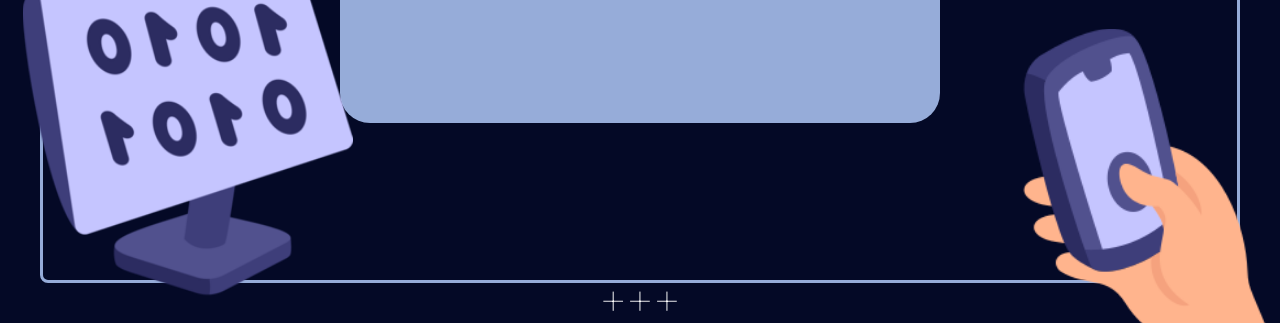
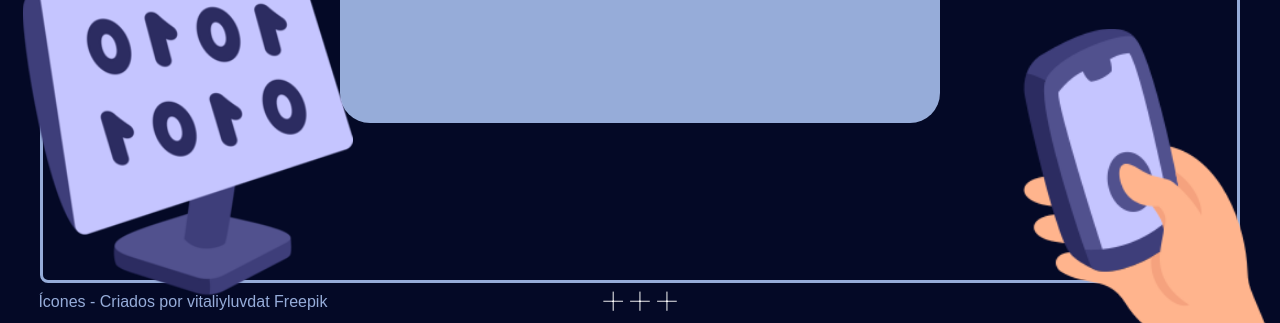
Before and after one commit to Anna-Pitzer/Quiz, a plain HTML site: page final.html in a window 1280 px wide. Shown: the part 477-800 px from the top of the page. Drawn offline with Linux system fonts and the light colour scheme.

Commit message:
creditos

```diff
--- a/final.html
+++ b/final.html
@@ -26,6 +26,9 @@
         <img src="src/assets/img/launch_10527959.png" alt="rocket-image" class="img2">
         <img src="src/assets/img/biometric_10528106.png" alt="cellphone-image" class="img3">
     </main>
+    <footer>
+        <p><a href="https://br.freepik.com/autor/vitaliyluvdat/icones">Ícones - Criados por vitaliyluvdat Freepik</a></p>
+    </footer>
 
     <script src="src/js/final.js"></script>
 </body>
--- a/src/assets/css/final.css
+++ b/src/assets/css/final.css
@@ -154,6 +154,21 @@ h2 {
     border: 2px dashed var(--color03);
 }
 
+footer {
+    position: fixed;
+    left: 3%;
+    bottom: 1%;
+}
+
+a {
+    color: var(--color02);
+    text-decoration: none;
+}
+
+a:hover {
+    text-decoration: underline;
+}
+
 @media (max-width: 768px) {
     .container {
         max-width: 300px;
```
